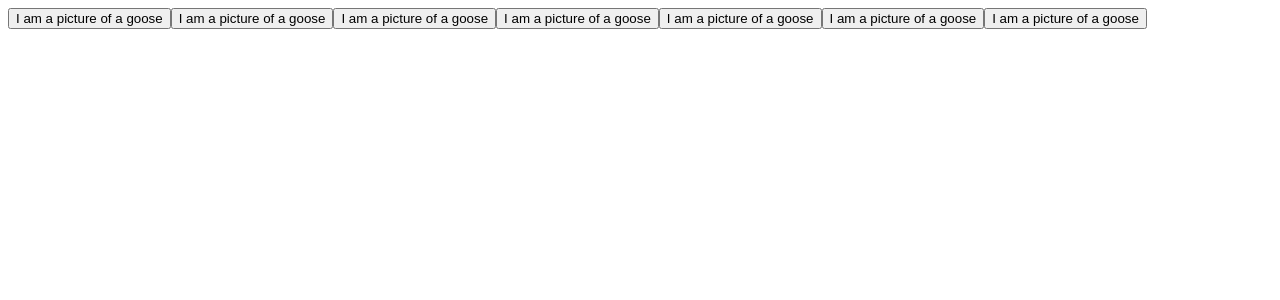
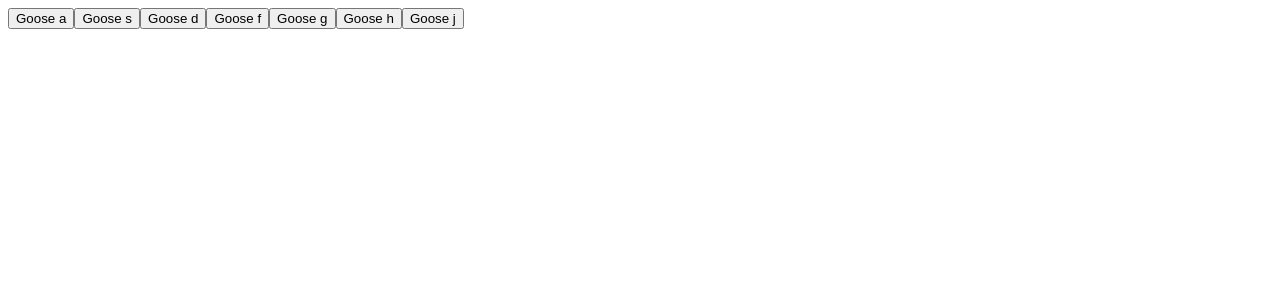
Before and after one commit to lukehmu/honk-sax, a Vue app: page / in a window 1280 px wide. Shown: the top 300 px of the page. Built offline with nearby package versions, Linux system fonts and the light colour scheme.

Commit message:
keyboard working

```diff
--- a/package.json
+++ b/package.json
@@ -16,7 +16,7 @@
     "@vue/cli-plugin-babel": "^3.11.0",
     "@vue/cli-plugin-eslint": "^3.11.0",
     "@vue/cli-service": "^3.11.0",
-    "babel-eslint": "^10.0.1",
+    "babel-eslint": "^10.0.3",
     "eslint": "^6.1.0",
     "eslint-config-airbnb-base": "^14.0.0",
     "eslint-plugin-import": "^2.18.2",
--- a/src/App.vue
+++ b/src/App.vue
@@ -5,10 +5,10 @@
     >
       <Goose
         v-for="note in notes"
-        :key="note"
-        :modulation="note"
+        :key="note.note"
+        :keyboardkey="note.keyboardKey"
+        :modulation="note.note"
       ></Goose>
-      {{ note }}
     </div>
   </div>
 </template>
@@ -23,7 +23,36 @@ export default {
   },
   data() {
     return {
-      notes: ['B2', 'C3', 'D3', 'E3', 'F3', 'G3', 'A3'],
+      notes: {
+        B2: {
+          note: 'B2',
+          keyboardKey: 'a',
+        },
+        C3: {
+          note: 'C3',
+          keyboardKey: 's',
+        },
+        D3: {
+          note: 'D3',
+          keyboardKey: 'd',
+        },
+        E3: {
+          note: 'E3',
+          keyboardKey: 'f',
+        },
+        F3: {
+          note: 'F3',
+          keyboardKey: 'g',
+        },
+        G3: {
+          note: 'G3',
+          keyboardKey: 'h',
+        },
+        A3: {
+          note: 'A3',
+          keyboardKey: 'j',
+        },
+      },
     }
   },
 }
--- a/src/components/Goose.vue
+++ b/src/components/Goose.vue
@@ -1,17 +1,23 @@
 <template>
   <div id="goose">
-    <button @click="playGooseSound(modulation)">
-      I am a picture of a goose
+    <button
+      :keyup="keyHandler"
+      @click="playGooseSound(modulation)"
+    >
+      Goose {{ keyboardkey }}
     </button>
   </div>
 </template>
 <script>
 import Tone from 'tone'
 
-
 export default {
   props: {
     modulation: {
+      type: String,
+      default: '',
+    },
+    keyboardkey: {
       type: String,
       default: '',
     },
@@ -21,7 +27,11 @@ export default {
       sound: 'hello',
     }
   },
-  mounted() {
+  created() {
+    window.addEventListener('keydown', this.keyHandler)
+  },
+  beforeDestroy() {
+    window.removeEventListener('keydown', this.keyHandler)
   },
   methods: {
     playGooseSound(modulation) {
@@ -32,6 +42,12 @@ export default {
         sampler.triggerAttack(modulation)
       })).toMaster()
     },
+    keyHandler(event) {
+      // ideally, I don't think each Goose component should be adding its own event listeners
+      if (event.key === this.keyboardkey) {
+        this.playGooseSound(this.modulation)
+      }
+    },
   },
 }
 </script>
```
Also changed, not shown: 2 other files (tests, documents, lock files or other folders).
